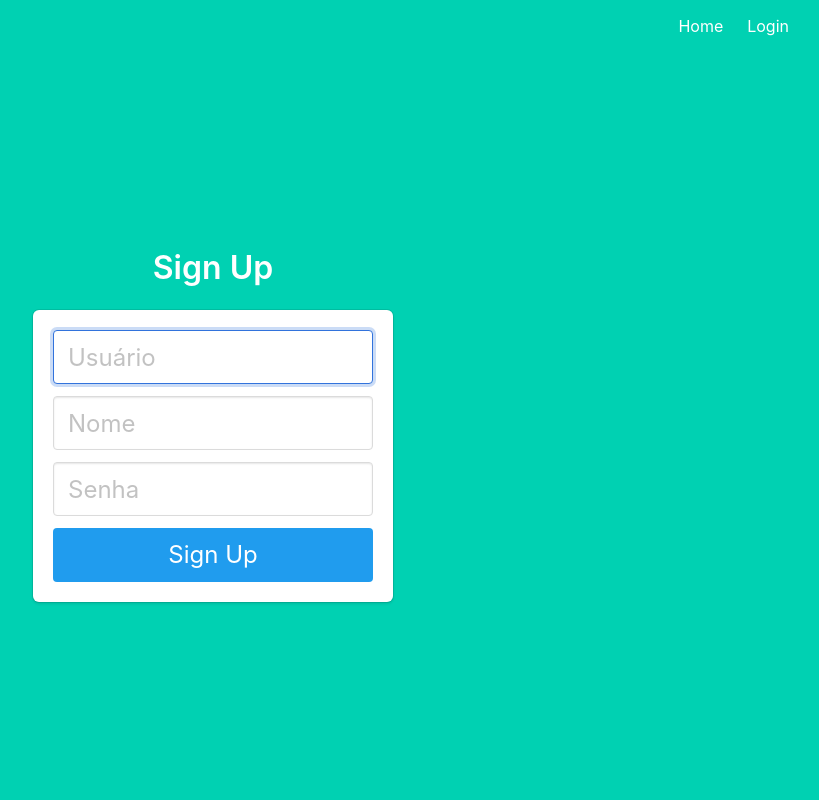
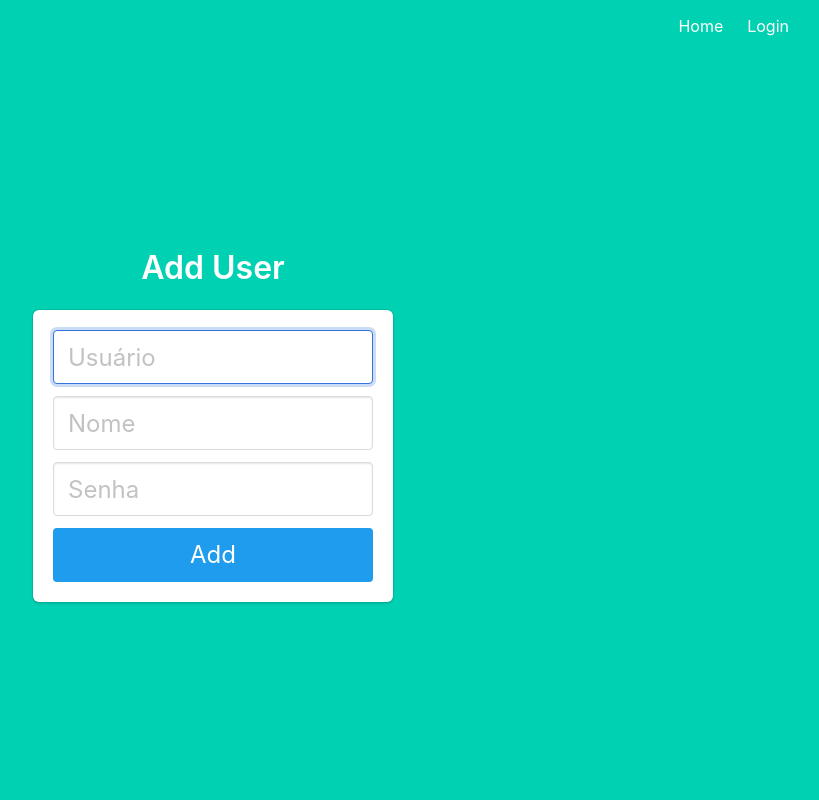
Before and after one commit to mariodac/auth_upload_files, a Flask app: page /signup in a window 1280 px wide. Shown: the whole page, without its empty margins (427-1246 px from the left). Run offline with Flask 2, Linux system fonts and the light colour scheme; some libraries are stand-ins or nearby versions.

Commit message:
signup acessado apenas por usuario admin

```diff
--- a/project/templates/base.html
+++ b/project/templates/base.html
@@ -29,10 +29,10 @@
                             <a href="{{ url_for('main.index') }}" class="navbar-item">
                                 Home
                             </a>
-                            {% if current_user.is_authenticated %}
                             <!-- <a href="{{ url_for('main.profile') }}" class="navbar-item">
                                 Profile
                             </a> -->
+                            {% if current_user.is_authenticated %}
                             <a href="{{ url_for('main.uploads') }}" class="navbar-item">
                                 Enviar
                             </a>
@@ -41,9 +41,11 @@
                             <a href="{{ url_for('auth.login') }}" class="navbar-item">
                                 Login
                             </a>
-                            <!-- <a href="{{ url_for('auth.signup') }}" class="navbar-item">
-                                Sign Up
-                            </a> -->
+                            {% endif %}
+                            {% if current_user.username == "admin" %}
+                            <a href="{{ url_for('auth.signup') }}" class="navbar-item">
+                                Add user
+                            </a>
                             {% endif %}
                             {% if current_user.is_authenticated %}
                             <a href="{{ url_for('auth.logout') }}" class="navbar-item">
--- a/project/templates/signup.html
+++ b/project/templates/signup.html
@@ -2,7 +2,7 @@
 
 {% block content %}
 <div class="column is-4 is-offset-4">
-    <h3 class="title">Sign Up</h3>
+    <h3 class="title">Add User</h3>
     <div class="box">
         {% with messages = get_flashed_messages() %}
         {% if messages %}
@@ -30,7 +30,7 @@
                 </div>
             </div>
 
-            <button class="button is-block is-info is-large is-fullwidth">Sign Up</button>
+            <button class="button is-block is-info is-large is-fullwidth">Add</button>
         </form>
     </div>
 </div>
```
